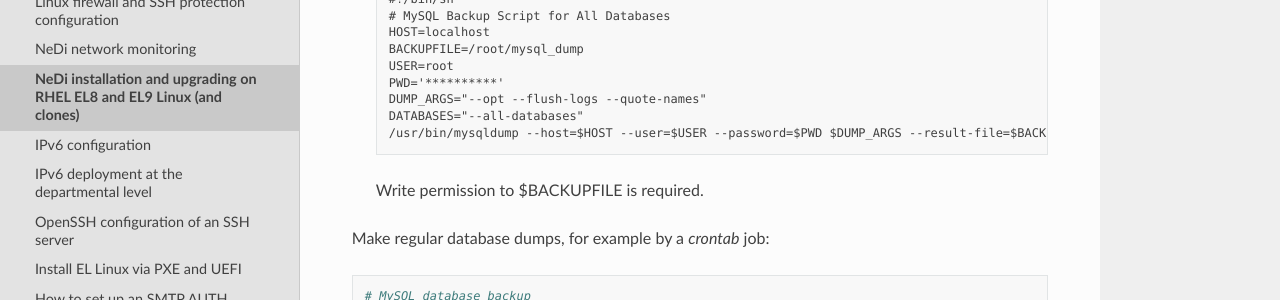
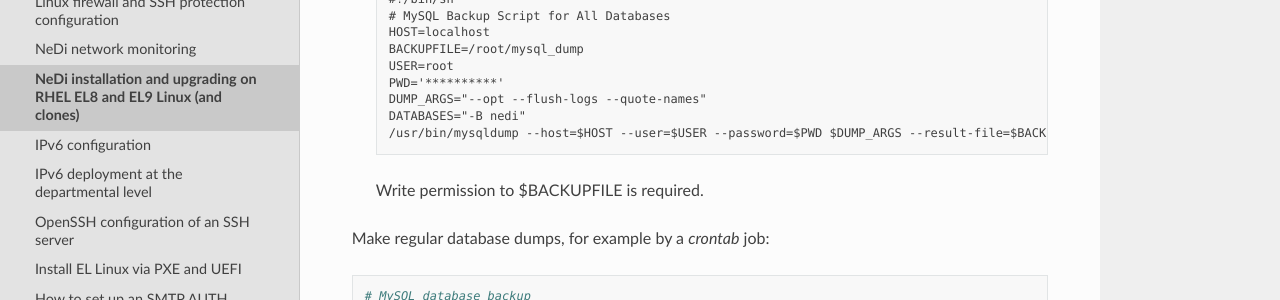
Before and after one commit to OleHolmNielsen/ITwiki, a Sphinx documentation site: the page built from docs/NeDi_installation_on_CentOS.rst, in a window 1280 px wide and 900 px high, scrolled down 10933 px. Shown: the part 268-568 px from the top of the window. Built offline with Sphinx 7.4.7 and the Read the Docs theme 3.1.0, drawn with Linux system fonts in a browser that asks for light colours; some of the changed text lies outside the part shown.

Commit message:
Fix backup script

```diff
--- a/docs/NeDi_installation_on_CentOS.rst
+++ b/docs/NeDi_installation_on_CentOS.rst
@@ -477,7 +477,7 @@ In order to backup the entire NeDi_ server to a different location (for disaster
      USER=root
      PWD='**********'
      DUMP_ARGS="--opt --flush-logs --quote-names"
-     DATABASES="--all-databases"
+     DATABASES="-B nedi"
      /usr/bin/mysqldump --host=$HOST --user=$USER --password=$PWD $DUMP_ARGS --result-file=$BACKUPFILE $DATABASES
 
    Write permission to $BACKUPFILE is required.
```
